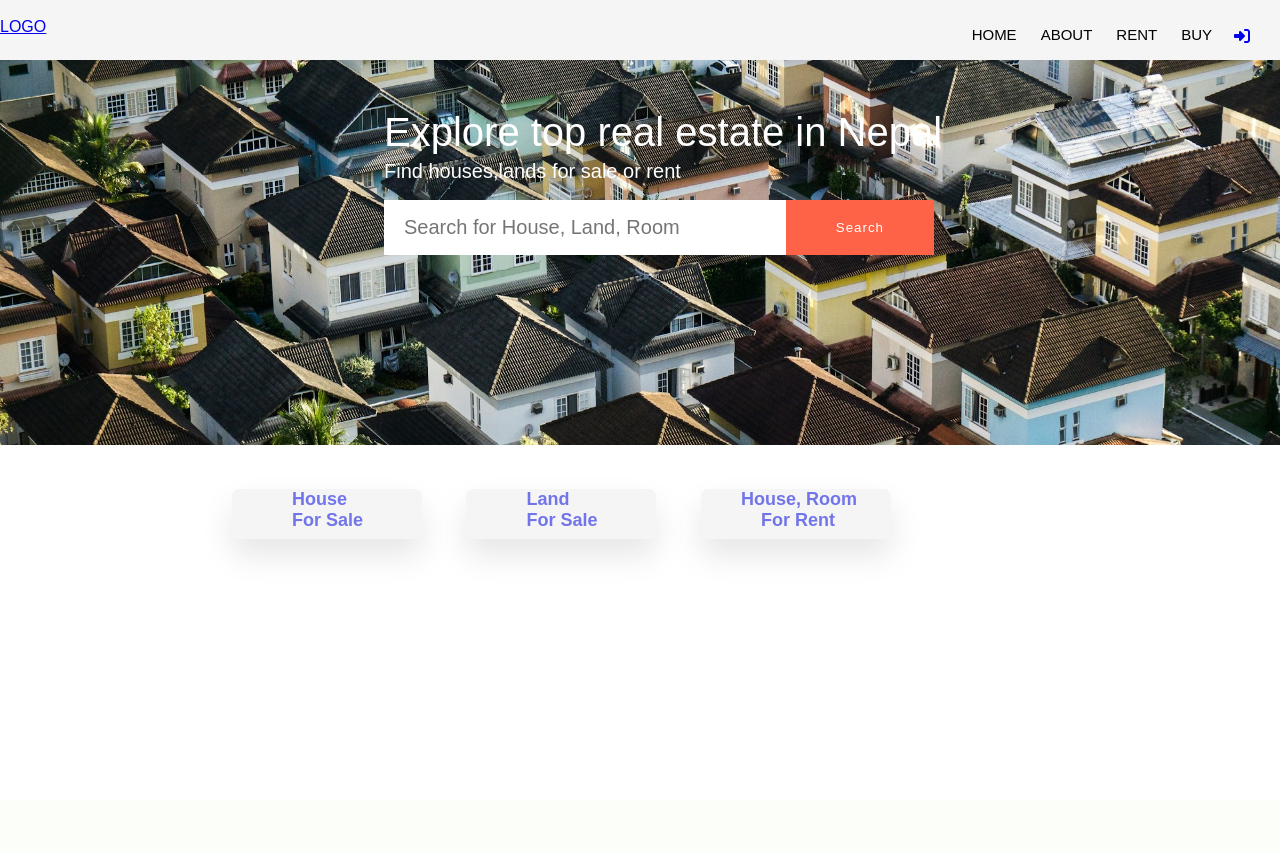
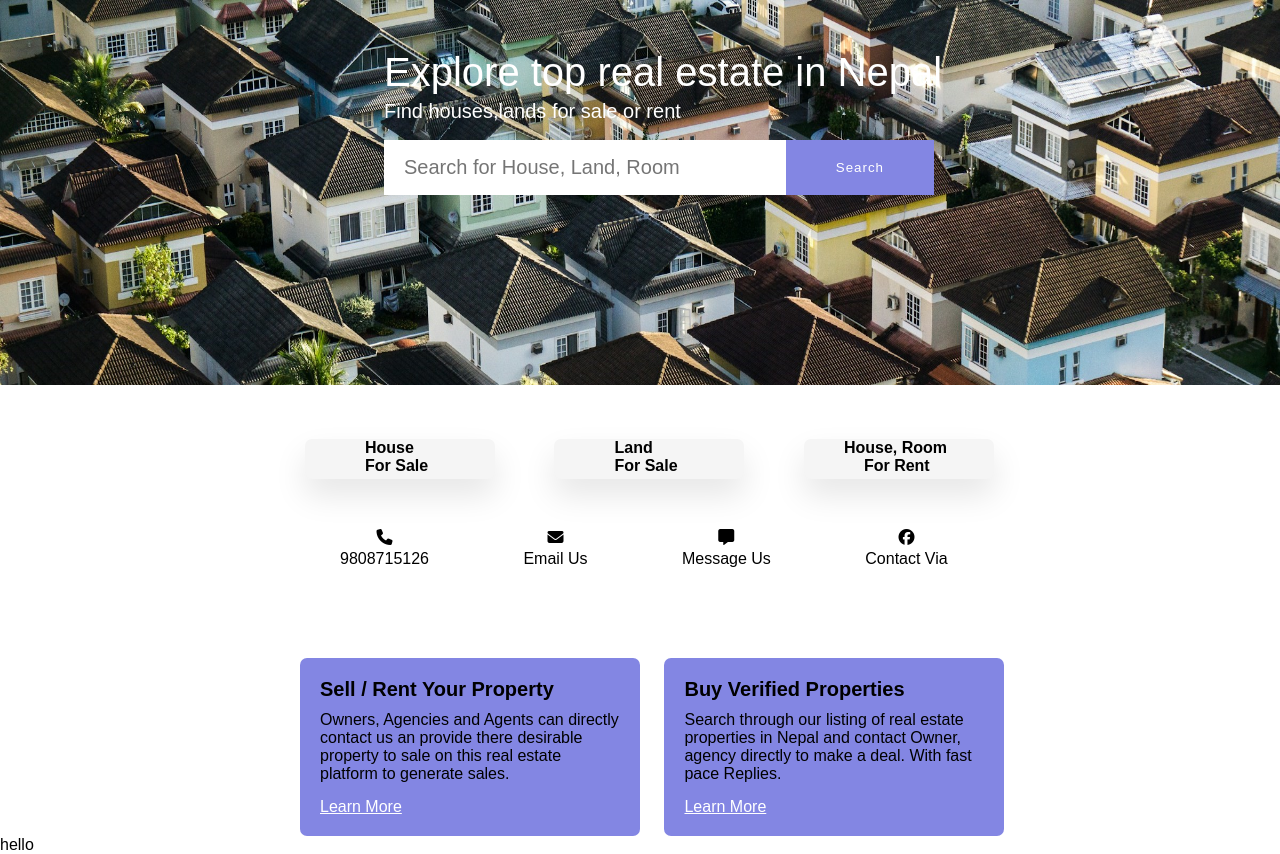
Before and after one commit to Suresh-Tamang/propertylord, a PHP site: page /userinterface.php in a window 1280 px wide. Before the commit the page ends 554 px from the top, so only its background shows below. Run offline with PHP 8.4, Linux system fonts and the light colour scheme.

Commit message:
updated userinterface file

```diff
--- /dev/null
+++ b/saleform.php
@@ -0,0 +1,3 @@
+<?php
+echo "in process";
+?>
--- a/userinterface.php
+++ b/userinterface.php
@@ -14,6 +14,7 @@
 
     }
 
+    /* design for  search menu */
     .upperpart {
       height: auto;
       display: inline-block;
@@ -65,12 +66,17 @@
     }
 
     form button {
-      background: tomato;
+      background: #8386e3;
       padding: 10px 50px;
       border: none;
       outline: none;
       color: white;
       letter-spacing: 1px;
+      transition: 0.6s;
+    }
+
+    form button:hover {
+      background-color: skyblue;
     }
 
     ::placeholder {
@@ -79,17 +85,18 @@
       padding-top: 40px;
     }
 
+    /* design for house for sale card */
     .sub-bar {
-      position: absolute;
-      left: 15%;
+      margin-left: 250px;
+      width: max-content;
     }
 
 
 
     .card a {
       text-decoration: none;
-      color: #7175e9;
-      font-size: 18px;
+      color: black;
+      font-size: 16px;
       font-weight: bold;
 
     }
@@ -97,11 +104,11 @@
     .card {
 
       display: inline-block;
-      margin-left: 40px;
-      margin-top: 40px;
+      margin-left: 55px;
+      margin-top: 50px;
       background-color: whitesmoke;
       width: 190px;
-      height: 50px;
+      height: 40px;
       border-radius: 7px;
       box-shadow: 0 1rem 2rem rgba(0, 0, 0, .1);
       transition: 0.30s;
@@ -109,15 +116,66 @@
 
     .card:hover {
       box-shadow: 1px 1px 7px black;
+
+    }
+
+    /* design for contact card  */
+    .sub-bar2 {
+      margin-top: 50px;
+    }
+
+    .card-2 {
+      display: inline-block;
+      margin-left: 90px;
+    }
+
+    .card-2 a {
+      text-decoration: none;
+      color: black;
+    }
+
+    /* design for details */
+    .sub-bar3 {
+      margin-left: 30px;
+      margin-top: 90px;
+    }
+
+    .card-3 {
+      display: inline-block;
+      background-color: #8386e3;
+      height: max-content;
+      width: 300px;
+      margin-left: 20px;
+      border-radius: 7px;
+      padding: 20px;
+    }
+
+    .txt-head {
+      font-size: 20px;
+      font-weight: bold;
+      margin-bottom: 10px;
+    }
+
+    .txt {
+      margin-bottom: 15px;
+    }
+
+    .learnmore {
+      color: white;
+      font-weight: 200;
+    }
+
+    /* designing post demand */
+    .post-demand {
+      display: inline-block;
     }
   </style>
 </head>
 
 <body>
-  <?php
-    include 'navbar.php';
-    ?>
+
   <div class="upperpart">
+    <!-- search menu  -->
     <img src="bg.jpg" class="img1">
     <div class="text-container">
 
@@ -132,10 +190,13 @@
     </div>
   </div>
 
+
+  <!-- house for sale menu -->
+  <div class="mainbar-container">
     <div class="sub-bar">
       <div class="card">
         <a href="">
-        <span style="margin-left: 60px;">House</span><br>
+          <span style="margin-left: 60px; ">House</span><br>
           <span style="margin-left: 60px;">For Sale</span>
         </a>
       </div>
@@ -152,6 +213,72 @@
         </a>
       </div>
 
+      <!-- for contact menu -->
+      <div class="sub-bar2">
+        <div class="card-2">
+          <center>
+            <i class="fa-solid fa-phone" style="display: block; margin-bottom: 5px;"></i>
+          </center>
+          <span style="cursor: pointer;">9808715126</span>
+        </div>
+        <div class="card-2">
+          <center>
+            <i class="fa-solid fa-envelope" style="display: block; margin-bottom: 5px;"></i>
+          </center>
+          <a href="mailto:ronixmalla21@gmail.com">Email Us</a>
+        </div>
+        <div class="card-2">
+          <center>
+            <i class="fa-solid fa-message" style="display: block; margin-bottom: 5px;"></i>
+          </center>
+          <a href="contact.php">Message Us</a>
+        </div>
+        <div class="card-2">
+          <center>
+            <i class="fa-brands fa-facebook" style="display: block; margin-bottom: 5px;"></i>
+          </center>
+          <a href="https://www.facebook.com/" target="_blank">Contact Via</a>
+        </div>
+      </div>
+
+      <!-- info of website -->
+      <div class="sub-bar3">
+        <div class="card-3">
+          <div class="txt-head">
+            <p>Sell / Rent Your Property</p>
+          </div>
+
+          <div class="txt">
+            <p>Owners, Agencies and Agents can directly contact us an provide there desirable property to sale on this
+              real estate platform to generate sales.</p>
+          </div>
+          <a href="saleform.php" class="learnmore">Learn More</a>
+        </div>
+
+
+        <div class="card-3">
+          <div class="txt-head">
+            <p>Buy Verified Properties</p>
+          </div>
+          <div class="txt">
+            <p>Search through our listing of real estate properties in Nepal and contact Owner, agency directly to make
+              a
+              deal. With fast pace Replies.</p>
+          </div>
+          <a href="websitedetails.php" class="learnmore">Learn More</a>
+        </div>
+      </div>
+
+
+    </div>
+    <div class="post-demand">
+      <span>hello</span>
+    </div>
+  </div>
+
+
+  <div class="housesale">
+
   </div>
 </body>
 
--- /dev/null
+++ b/websitedetails.php
@@ -0,0 +1,3 @@
+<?php
+echo "in process";
+?>
```
Also changed, not shown: contact.php (added, +11 -0 lines), practise.html (added, +285 -0 lines). Lines whose indentation alone changed are shown as unchanged.
